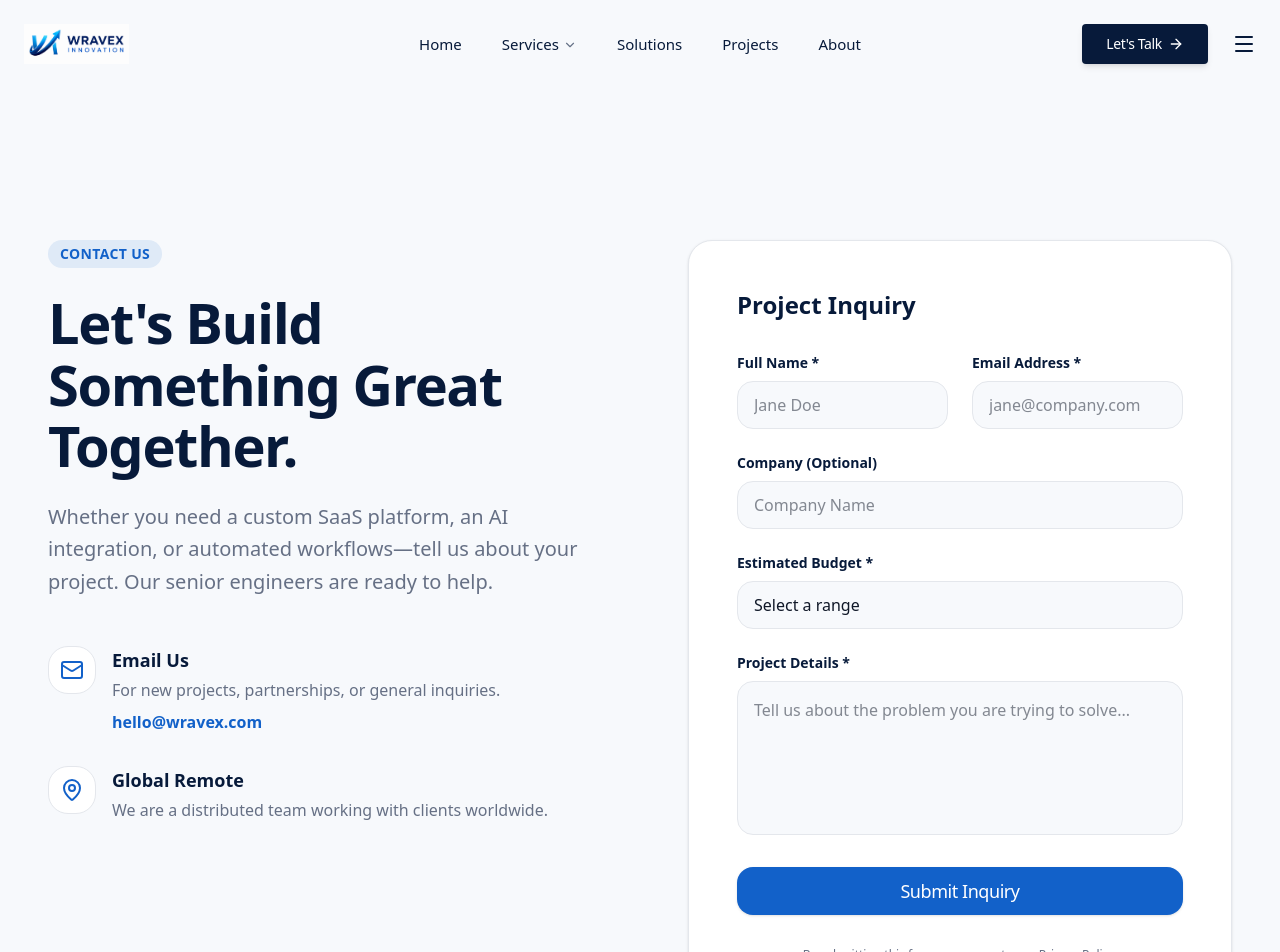
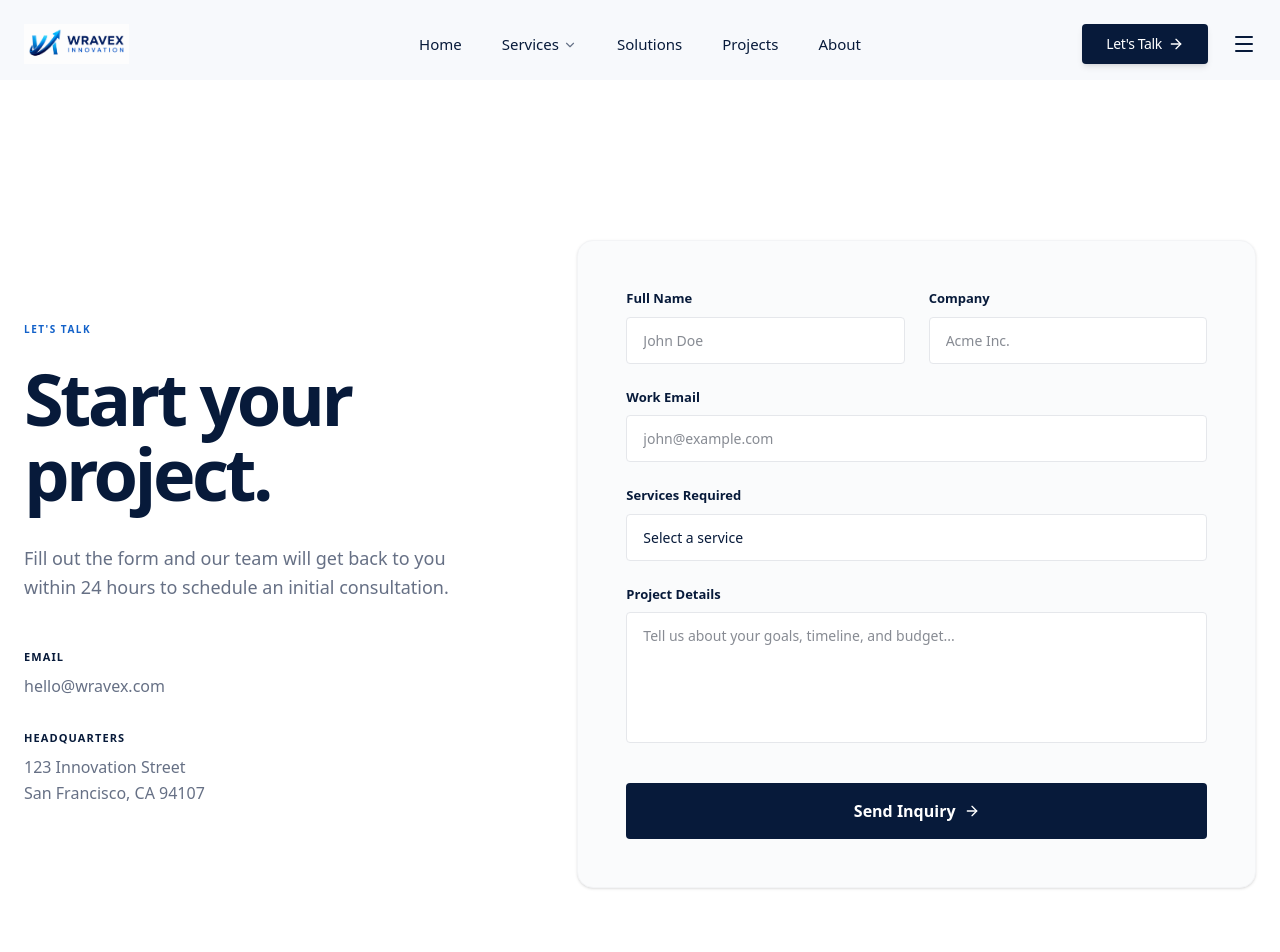
Before and after one commit to sayababbasi/wravex-website, a Next.js app: page /contact in a window 1280 px wide. Shown: the top 952 px of the page. Built offline with nearby package versions, Linux system fonts and the light colour scheme.

Commit message:
feat: complete project details, about and contact

```diff
--- a/app/contact/page.tsx
+++ b/app/contact/page.tsx
@@ -1,172 +1,131 @@
 "use client"
-
 import * as React from "react"
-import { Container } from "@/components/ui/Container"
-import { Button } from "@/components/ui/Button"
-import { Mail, MapPin, Loader2, CheckCircle2 } from "lucide-react"
+import { motion } from "framer-motion"
+import { ArrowRight, CheckCircle2 } from "lucide-react"
 
 export default function ContactPage() {
-  const [status, setStatus] = React.useState<"idle" | "loading" | "success" | "error">("idle")
+  const [formStatus, setFormStatus] = React.useState<'idle' | 'loading' | 'success'>('idle')
 
-  const handleSubmit = async (e: React.FormEvent<HTMLFormElement>) => {
+  const handleSubmit = (e: React.FormEvent) => {
     e.preventDefault()
-    setStatus("loading")
-
-    // Simulate network request
+    setFormStatus('loading')
+    // Simulate network request since this is frontend only
     setTimeout(() => {
-      setStatus("success")
-      // Reset form (optional)
-      const form = e.target as HTMLFormElement;
-      form.reset()
+      setFormStatus('success')
     }, 1500)
   }
 
   return (
-    <div className="bg-background min-h-screen pt-32 pb-20 md:pt-40 md:pb-28">
-      <Container>
-        <div className="grid grid-cols-1 lg:grid-cols-2 gap-16 lg:gap-24">
+    <section className="pt-32 pb-24 md:pt-40 md:pb-32 bg-white relative min-h-screen flex items-center">
+      <div className="container mx-auto px-6 max-w-[1400px]">
 
-          {/* Left Column: Information */}
-          <div className="flex flex-col gap-12">
-            <div>
-              <span className="inline-block py-1 px-3 rounded-full bg-brand-blue/10 text-brand-blue text-sm font-semibold tracking-wide uppercase mb-6">
-                Contact Us
-              </span>
-              <h1 className="text-4xl md:text-5xl lg:text-[56px] font-bold tracking-tight text-brand-navy-deep leading-[1.1] mb-6">
-                Let&apos;s Build Something Great Together.
+        <div className="grid grid-cols-1 lg:grid-cols-12 gap-16 lg:gap-24">
+
+          <motion.div
+            initial={{ opacity: 0, y: 20 }}
+            animate={{ opacity: 1, y: 0 }}
+            transition={{ duration: 0.6 }}
+            className="lg:col-span-5 flex flex-col justify-center"
+          >
+            <div className="text-brand-blue font-bold tracking-[0.15em] text-[10px] uppercase mb-6">
+              LET&apos;S TALK
+            </div>
+            <h1 className="text-[40px] md:text-[56px] lg:text-[72px] font-bold tracking-tighter text-brand-navy-deep leading-[1.05] mb-8">
+              Start your project.
             </h1>
-              <p className="text-lg md:text-xl text-text-secondary leading-relaxed">
-                Whether you need a custom SaaS platform, an AI integration, or automated workflows—tell us about your project. Our senior engineers are ready to help.
+            <p className="text-text-secondary text-[18px] font-medium leading-[1.6] max-w-md mb-12">
+              Fill out the form and our team will get back to you within 24 hours to schedule an initial consultation.
             </p>
-            </div>
 
             <div className="flex flex-col gap-8">
-              <div className="flex items-start gap-4">
-                <div className="w-12 h-12 rounded-xl bg-white border border-border-subtle flex items-center justify-center text-brand-blue shrink-0">
-                  <Mail className="w-6 h-6" />
+              <div>
+                <h4 className="text-[11px] font-bold tracking-widest uppercase text-brand-navy-deep mb-2">Email</h4>
+                <a href="mailto:hello@wravex.com" className="text-[16px] text-text-secondary hover:text-brand-blue font-medium transition-colors">hello@wravex.com</a>
               </div>
               <div>
-                  <h3 className="text-lg font-bold text-brand-navy-deep mb-1">Email Us</h3>
-                  <p className="text-text-secondary mb-2">For new projects, partnerships, or general inquiries.</p>
-                  <a href="mailto:hello@wravex.com" className="text-brand-blue font-semibold hover:underline">hello@wravex.com</a>
-                </div>
-              </div>
-
-              <div className="flex items-start gap-4">
-                <div className="w-12 h-12 rounded-xl bg-white border border-border-subtle flex items-center justify-center text-brand-blue shrink-0">
-                  <MapPin className="w-6 h-6" />
-                </div>
-                <div>
-                  <h3 className="text-lg font-bold text-brand-navy-deep mb-1">Global Remote</h3>
-                  <p className="text-text-secondary">
-                    We are a distributed team working with clients worldwide.
+                <h4 className="text-[11px] font-bold tracking-widest uppercase text-brand-navy-deep mb-2">Headquarters</h4>
+                <p className="text-[16px] text-text-secondary font-medium leading-relaxed max-w-[200px]">
+                  123 Innovation Street<br />
+                  San Francisco, CA 94107
                 </p>
               </div>
             </div>
+          </motion.div>
+
+          <motion.div
+            initial={{ opacity: 0, x: 20 }}
+            animate={{ opacity: 1, x: 0 }}
+            transition={{ duration: 0.6, delay: 0.2 }}
+            className="lg:col-span-7"
+          >
+            <div className="bg-[#FAFBFC] border border-gray-100 p-8 md:p-12 rounded-2xl shadow-sm">
+              {formStatus === 'success' ? (
+                <div className="flex flex-col items-center justify-center py-20 text-center">
+                  <div className="w-16 h-16 bg-green-100 rounded-full flex items-center justify-center text-green-600 mb-6">
+                    <CheckCircle2 className="w-8 h-8" />
                   </div>
-          </div>
-
-          {/* Right Column: Form */}
-          <div className="bg-white p-8 md:p-12 rounded-[24px] shadow-sm border border-border-subtle">
-            {status === "success" ? (
-              <div className="h-full flex flex-col items-center justify-center text-center py-16">
-                <div className="w-20 h-20 bg-green-50 text-green-500 rounded-full flex items-center justify-center mb-6">
-                  <CheckCircle2 className="w-10 h-10" />
-                </div>
-                <h2 className="text-3xl font-bold text-brand-navy-deep mb-4">Message Sent</h2>
-                <p className="text-text-secondary text-lg mb-8 max-w-sm">
-                  Thank you for reaching out. A senior member of our team will review your details and respond shortly.
+                  <h3 className="text-2xl font-bold text-brand-navy-deep mb-4">Request Received</h3>
+                  <p className="text-text-secondary font-medium max-w-sm">
+                    Thank you for reaching out. We will review your project details and respond within 24 hours.
                   </p>
-                <Button variant="outline" onClick={() => setStatus("idle")}>
-                  Send another message
-                </Button>
                 </div>
               ) : (
                 <form onSubmit={handleSubmit} className="flex flex-col gap-6">
-                <h3 className="text-2xl font-bold text-brand-navy-deep mb-2">Project Inquiry</h3>
 
                   <div className="grid grid-cols-1 md:grid-cols-2 gap-6">
                     <div className="flex flex-col gap-2">
-                    <label htmlFor="name" className="text-sm font-semibold text-brand-navy-deep">Full Name *</label>
-                    <input
-                      type="text"
-                      id="name"
-                      required
-                      className="h-12 px-4 rounded-lg bg-background border border-border-subtle focus:outline-none focus:ring-2 focus:ring-brand-blue focus:border-transparent transition-all"
-                      placeholder="Jane Doe"
-                    />
+                      <label className="text-[13px] font-bold text-brand-navy-deep">Full Name</label>
+                      <input required type="text" className="w-full bg-white border border-gray-200 rounded px-4 py-3 text-[14px] outline-none focus:border-brand-blue transition-colors" placeholder="John Doe" />
                     </div>
                     <div className="flex flex-col gap-2">
-                    <label htmlFor="email" className="text-sm font-semibold text-brand-navy-deep">Email Address *</label>
-                    <input
-                      type="email"
-                      id="email"
-                      required
-                      className="h-12 px-4 rounded-lg bg-background border border-border-subtle focus:outline-none focus:ring-2 focus:ring-brand-blue focus:border-transparent transition-all"
-                      placeholder="jane@company.com"
-                    />
+                      <label className="text-[13px] font-bold text-brand-navy-deep">Company</label>
+                      <input required type="text" className="w-full bg-white border border-gray-200 rounded px-4 py-3 text-[14px] outline-none focus:border-brand-blue transition-colors" placeholder="Acme Inc." />
                     </div>
                   </div>
 
                   <div className="flex flex-col gap-2">
-                  <label htmlFor="company" className="text-sm font-semibold text-brand-navy-deep">Company (Optional)</label>
-                  <input
-                    type="text"
-                    id="company"
-                    className="h-12 px-4 rounded-lg bg-background border border-border-subtle focus:outline-none focus:ring-2 focus:ring-brand-blue focus:border-transparent transition-all"
-                    placeholder="Company Name"
-                  />
+                    <label className="text-[13px] font-bold text-brand-navy-deep">Work Email</label>
+                    <input required type="email" className="w-full bg-white border border-gray-200 rounded px-4 py-3 text-[14px] outline-none focus:border-brand-blue transition-colors" placeholder="john@example.com" />
                   </div>
 
                   <div className="flex flex-col gap-2">
-                  <label htmlFor="budget" className="text-sm font-semibold text-brand-navy-deep">Estimated Budget *</label>
-                  <select
-                    id="budget"
-                    required
-                    className="h-12 px-4 rounded-lg bg-background border border-border-subtle focus:outline-none focus:ring-2 focus:ring-brand-blue focus:border-transparent transition-all appearance-none"
-                  >
-                    <option value="" disabled selected>Select a range</option>
-                    <option value="10k-25k">$10k - $25k</option>
-                    <option value="25k-50k">$25k - $50k</option>
-                    <option value="50k-100k">$50k - $100k</option>
-                    <option value="100k+">$100k+</option>
+                    <label className="text-[13px] font-bold text-brand-navy-deep">Services Required</label>
+                    <select required className="w-full bg-white border border-gray-200 rounded px-4 py-3 text-[14px] outline-none focus:border-brand-blue transition-colors appearance-none text-brand-navy-deep">
+                      <option value="">Select a service</option>
+                      <option value="ai">AI Solutions</option>
+                      <option value="web">Web Development</option>
+                      <option value="mobile">Mobile Development</option>
+                      <option value="automation">Automation</option>
+                      <option value="software">Custom Business Software</option>
+                      <option value="other">Other</option>
                     </select>
                   </div>
 
                   <div className="flex flex-col gap-2">
-                  <label htmlFor="details" className="text-sm font-semibold text-brand-navy-deep">Project Details *</label>
-                  <textarea
-                    id="details"
-                    required
-                    rows={5}
-                    className="p-4 rounded-lg bg-background border border-border-subtle focus:outline-none focus:ring-2 focus:ring-brand-blue focus:border-transparent transition-all resize-none"
-                    placeholder="Tell us about the problem you are trying to solve..."
-                  />
+                    <label className="text-[13px] font-bold text-brand-navy-deep">Project Details</label>
+                    <textarea required rows={5} className="w-full bg-white border border-gray-200 rounded px-4 py-3 text-[14px] outline-none focus:border-brand-blue transition-colors resize-none" placeholder="Tell us about your goals, timeline, and budget..." />
                   </div>
 
-                <Button
+                  <button
                     type="submit"
-                  size="lg"
-                  disabled={status === "loading"}
-                  className="w-full mt-2"
+                    disabled={formStatus === 'loading'}
+                    className="mt-4 h-14 bg-brand-navy-deep hover:bg-brand-blue text-white font-bold rounded flex items-center justify-center gap-2 transition-colors disabled:opacity-50"
                   >
-                  {status === "loading" ? (
+                    {formStatus === 'loading' ? 'Submitting...' : (
                       <>
-                      <Loader2 className="mr-2 h-5 w-5 animate-spin" />
-                      Sending...
+                        Send Inquiry
+                        <ArrowRight className="w-4 h-4" />
                       </>
-                  ) : "Submit Inquiry"}
-                </Button>
+                    )}
+                  </button>
 
-                <p className="text-xs text-text-secondary text-center mt-2">
-                  By submitting this form, you agree to our Privacy Policy.
-                </p>
                 </form>
               )}
             </div>
+          </motion.div>
 
         </div>
-      </Container>
       </div>
+    </section>
   )
 }
```
Also changed, not shown: app/about/page.tsx (+61 -102 lines), app/projects/[slug]/ProjectDetailClient.tsx (added, +96 -0 lines), app/projects/[slug]/page.tsx (added, +18 -0 lines), 2 other files (tests, documents, lock files or other folders). Lines whose indentation alone changed are shown as unchanged.
